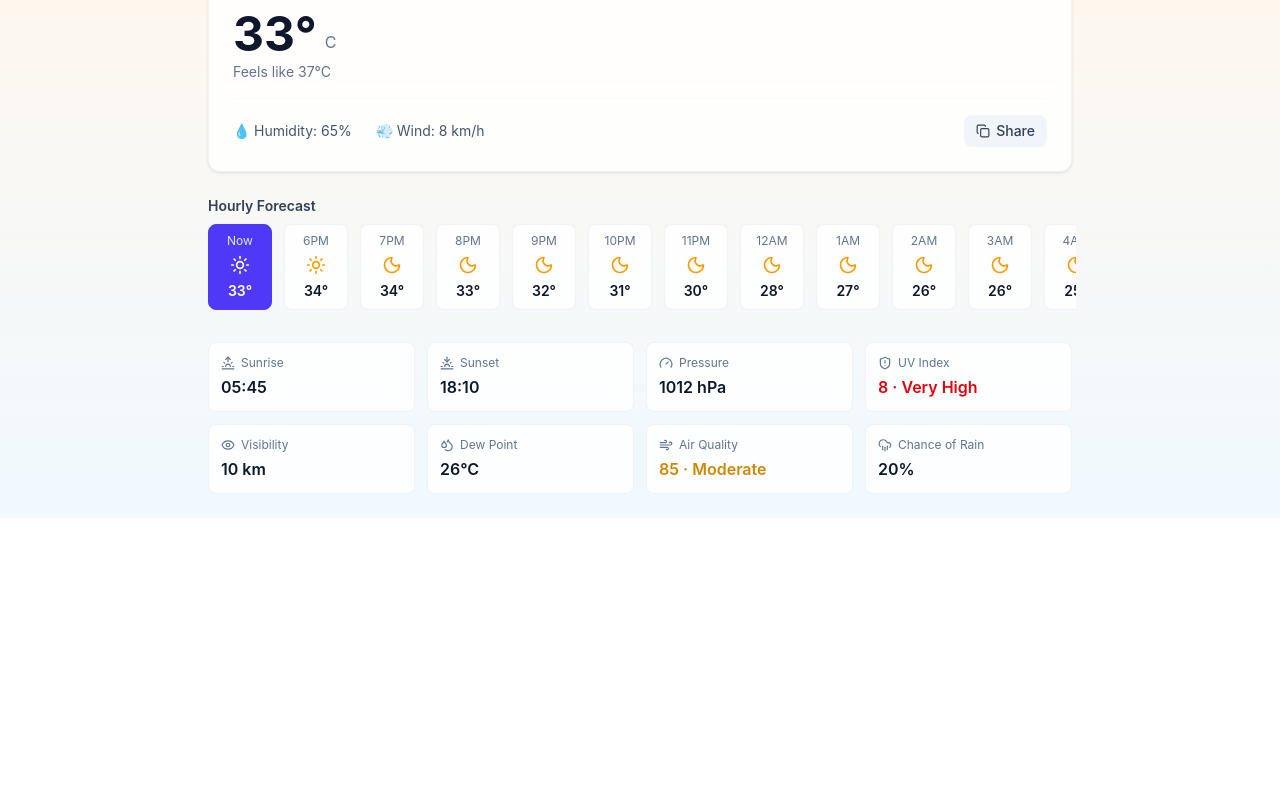
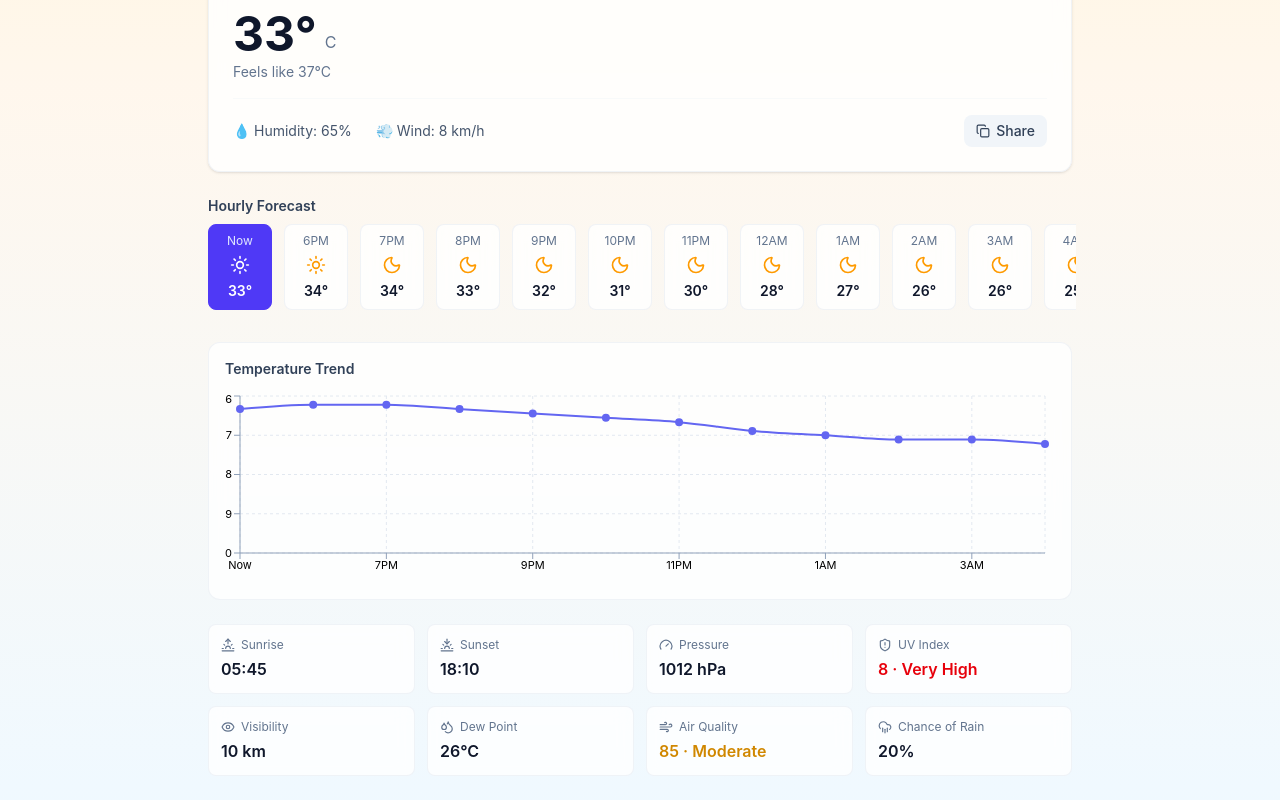
Before and after one commit to sieve-dev-sudo/weather-dashboard, a React (Vite) app: page / in a window 1280 px wide. Shown: the part 630-1430 px from the top of the page. Before the commit the page ends 1148 px from the top, so only its background shows below. Built offline with nearby package versions, Linux system fonts and the light colour scheme.

Commit message:
feat: integrate TemperatureGraph and its skeleton into App

```diff
--- a/src/App.jsx
+++ b/src/App.jsx
@@ -4,11 +4,13 @@ import SearchBar from './components/SearchBar'
 import CityList from './components/CityList'
 import CurrentWeather from './components/CurrentWeather'
 import HourlyForecast from './components/HourlyForecast'
+import TemperatureGraph from './components/TemperatureGraph'
 import Forecast from './components/Forecast'
 import WeatherDetails from './components/WeatherDetails'
 import WeatherAlert from './components/WeatherAlert'
 import SkeletonCurrentWeather from './components/SkeletonCurrentWeather'
 import SkeletonHourlyForecast from './components/SkeletonHourlyForecast'
+import SkeletonTemperatureGraph from './components/SkeletonTemperatureGraph'
 import SkeletonForecast from './components/SkeletonForecast'
 import SkeletonWeatherDetails from './components/SkeletonWeatherDetails'
 import FavoritesList from './components/FavoritesList'
@@ -77,6 +79,7 @@ function App() {
           <SkeletonForecast />
           <SkeletonCurrentWeather />
           <SkeletonHourlyForecast />
+          <SkeletonTemperatureGraph />
           <SkeletonWeatherDetails />
         </>
       ) : (
@@ -90,6 +93,7 @@ function App() {
             onToggleFavorite={() => toggleFavorite(selectedCity.id)}
           />
           <HourlyForecast hourly={selectedCity.hourly} unit={unit} city={selectedCity} />
+          <TemperatureGraph hourly={selectedCity.hourly} unit={unit} />
           <WeatherDetails city={selectedCity} />
         </>
       )}
```
